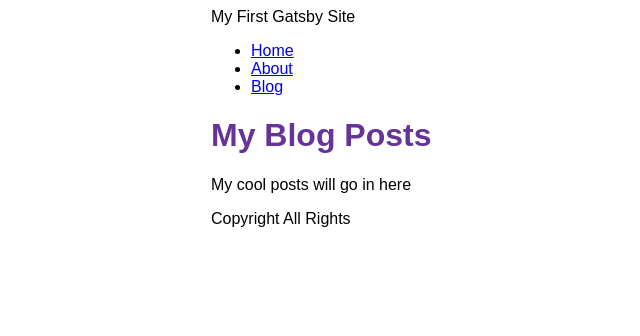
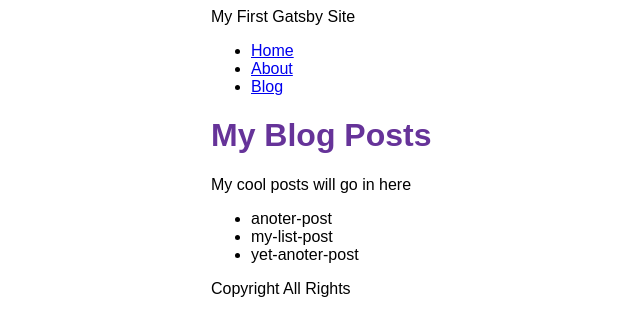
Before and after one commit to chae-hwa/my-blog-2022-06-28, a Gatsby site: page /blog in a window 1280 px wide. Shown: the whole page, without its empty margins (179-819 px from the left). Built offline with nearby package versions, Linux system fonts and the light colour scheme; Gatsby itself is replaced by a stand-in of ours.

Commit message:
블로그 포스트 리스트

```diff
--- a/gatsby-config.js
+++ b/gatsby-config.js
@@ -5,5 +5,12 @@ module.exports = {
   plugins: [
     "gatsby-plugin-image",
     "gatsby-plugin-sharp",
+    {
+      resolve: "gatsby-source-filesystem",
+      options: {
+        name: `blog`,
+        path: `${__dirname}/blog`,
+      },
+    },
   ],
-}
+};
--- a/src/pages/blog.js
+++ b/src/pages/blog.js
@@ -1,10 +1,27 @@
+import { graphql, useStaticQuery } from "gatsby";
 import React from "react";
 import Layout from "../components/layout";
 
 function BlogPage() {
+  const data = useStaticQuery(graphql`
+    query {
+      allFile {
+        nodes {
+          name
+        }
+      }
+    }
+  `);
+
   return (
     <Layout pageTitle="My Blog Posts">
       <p>My cool posts will go in here</p>
+
+      <ul>
+        {data.allFile.nodes.map((node) => (
+          <li key={node.name}>{node.name}</li>
+        ))}
+      </ul>
     </Layout>
   );
 }
```
Also changed, not shown: blog/anoter-post.mdx (added), blog/my-list-post.mdx (added), blog/yet-anoter-post.mdx (added).
